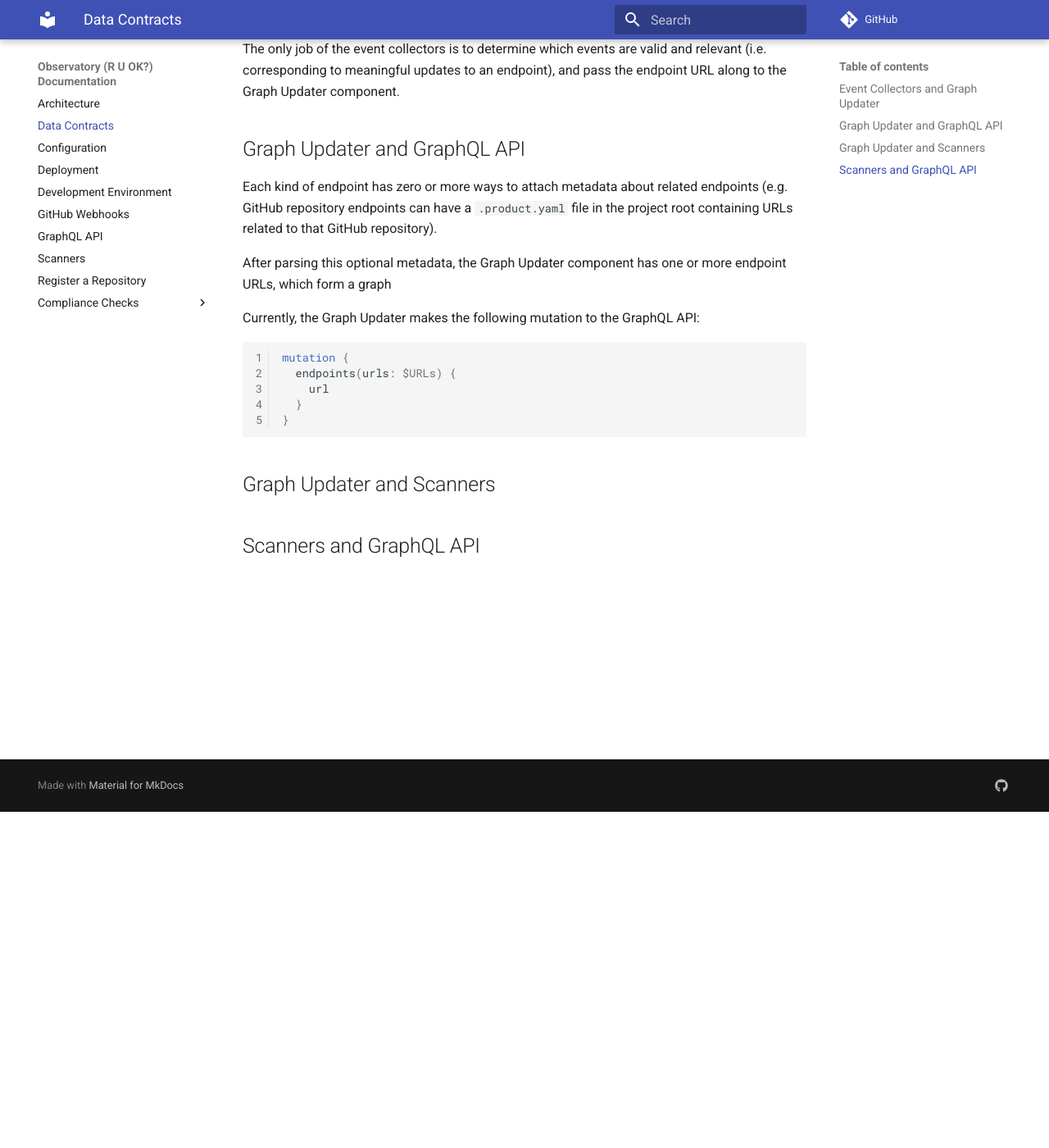
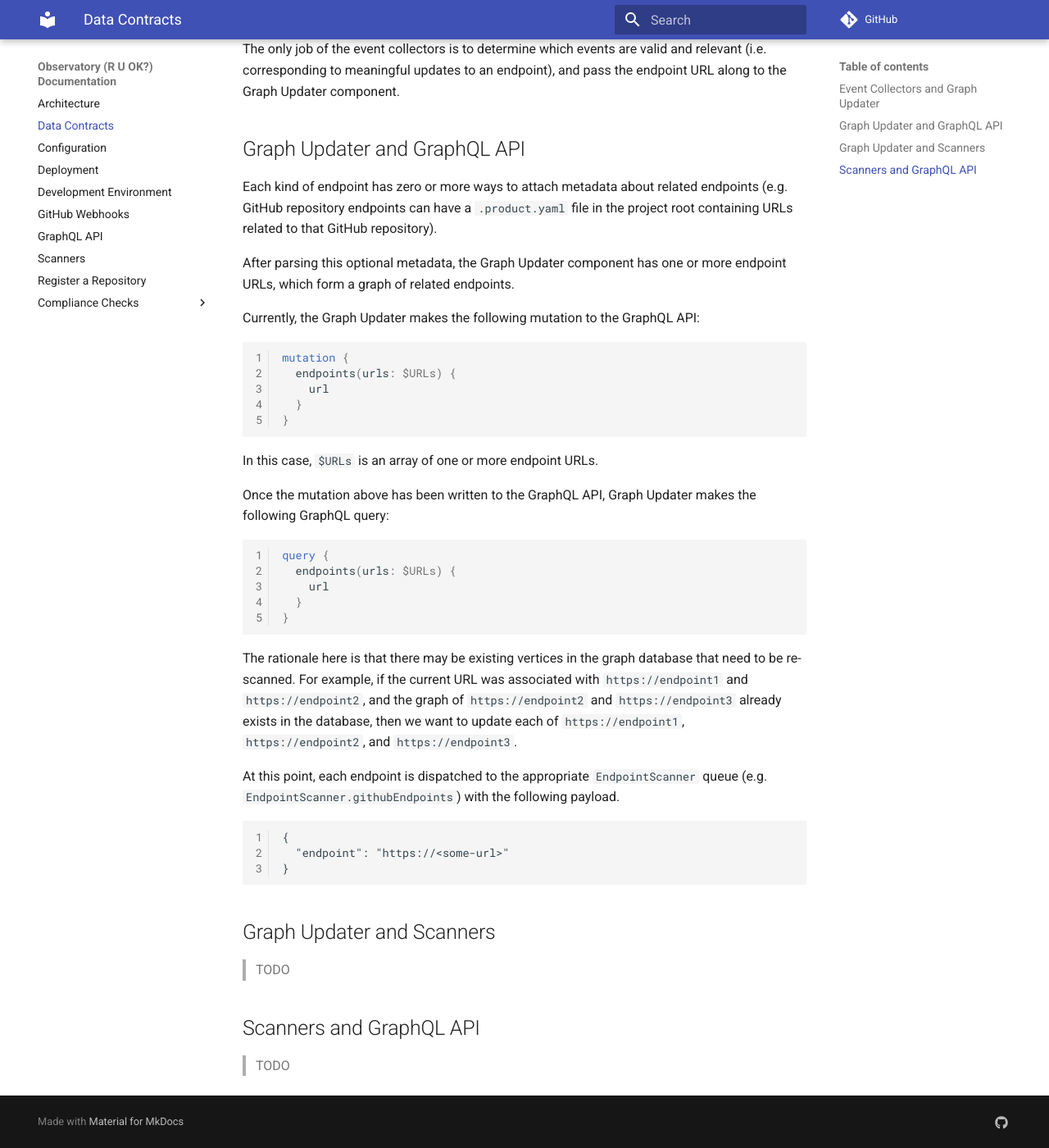
Before and after one commit to SiddharthaHaldar/ruok-service-autochecker, an MkDocs documentation site: the page built from docs/data-contracts.md, in a window 1280 px wide and 1400 px high, scrolled down 410 px. Shown: the whole window at 82% size. Built offline with MkDocs 1.6.1 and Material for MkDocs 9.7.7, drawn with Linux system fonts in a browser that asks for light colours; comment, search, counter and statistics services are not loaded.

Commit message:
docs(data-contracts.md): add documentation for contract between graph updater and graphql api

````diff
--- a/docs/data-contracts.md
+++ b/docs/data-contracts.md
@@ -19,7 +19,7 @@ The only job of the event collectors is to determine which events are valid and
 
 Each kind of endpoint has zero or more ways to attach metadata about related endpoints (e.g. GitHub repository endpoints can have a `.product.yaml` file in the project root containing URLs related to that GitHub repository).
 
-After parsing this optional metadata, the Graph Updater component has one or more endpoint URLs, which form a graph
+After parsing this optional metadata, the Graph Updater component has one or more endpoint URLs, which form a graph of related endpoints.
 
 Currently, the Graph Updater makes the following mutation to the GraphQL API:
 
@@ -31,8 +31,32 @@ mutation {
 }
 ```
 
+In this case, `$URLs` is an array of one or more endpoint URLs.
+
+Once the mutation above has been written to the GraphQL API, Graph Updater makes the following GraphQL query:
+
+```graphql
+query {
+  endpoints(urls: $URLs) {
+    url
+  }
+}
+```
+
+The rationale here is that there may be existing vertices in the graph database that need to be re-scanned. For example, if the current URL was associated with `https://endpoint1` and `https://endpoint2`, and the graph of `https://endpoint2` and `https://endpoint3` already exists in the database, then we want to update each of `https://endpoint1`, `https://endpoint2`, and `https://endpoint3`.
+
+At this point, each endpoint is dispatched to the appropriate `EndpointScanner` queue (e.g. `EndpointScanner.githubEndpoints`) with the following payload.
+
+```jsonc
+{
+  "endpoint": "https://<some-url>"
+}
+```
+
 ## Graph Updater and Scanners
 
-
+> TODO
 
 ## Scanners and GraphQL API
+
+> TODO
````
